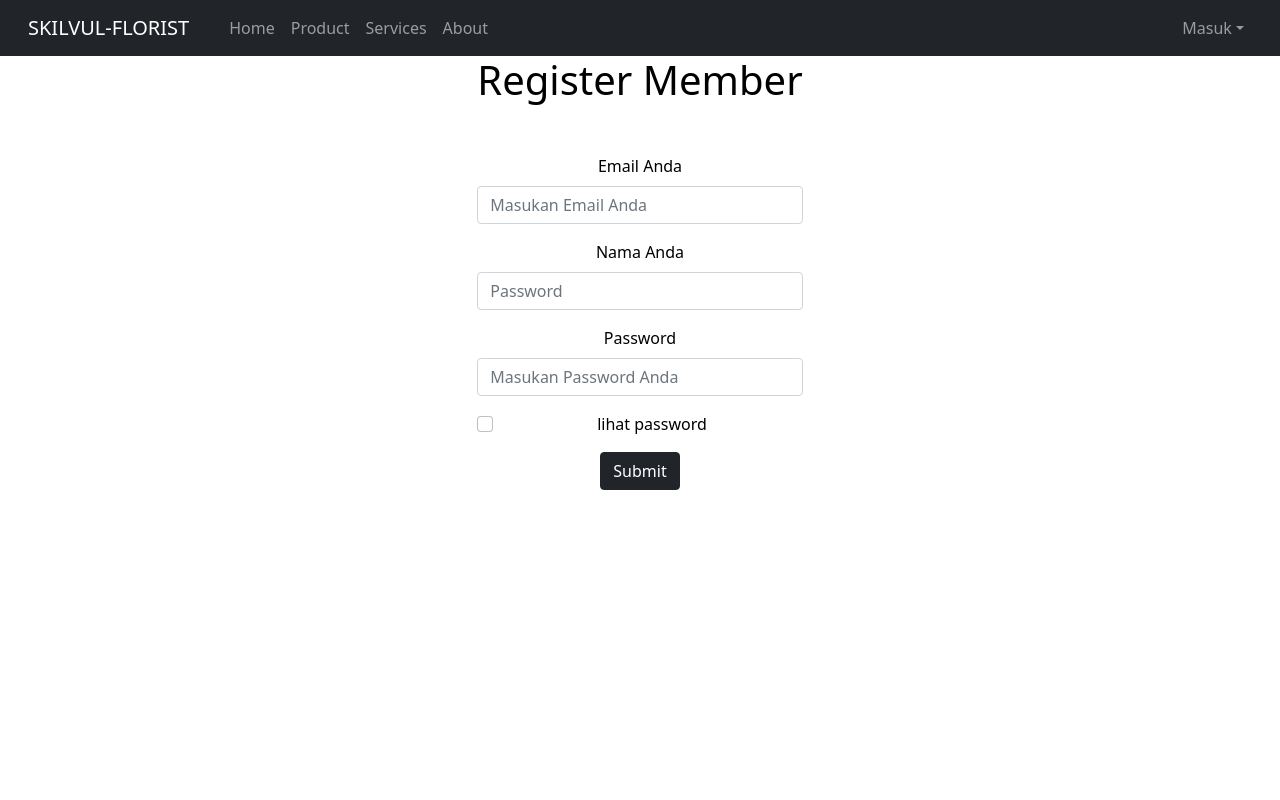
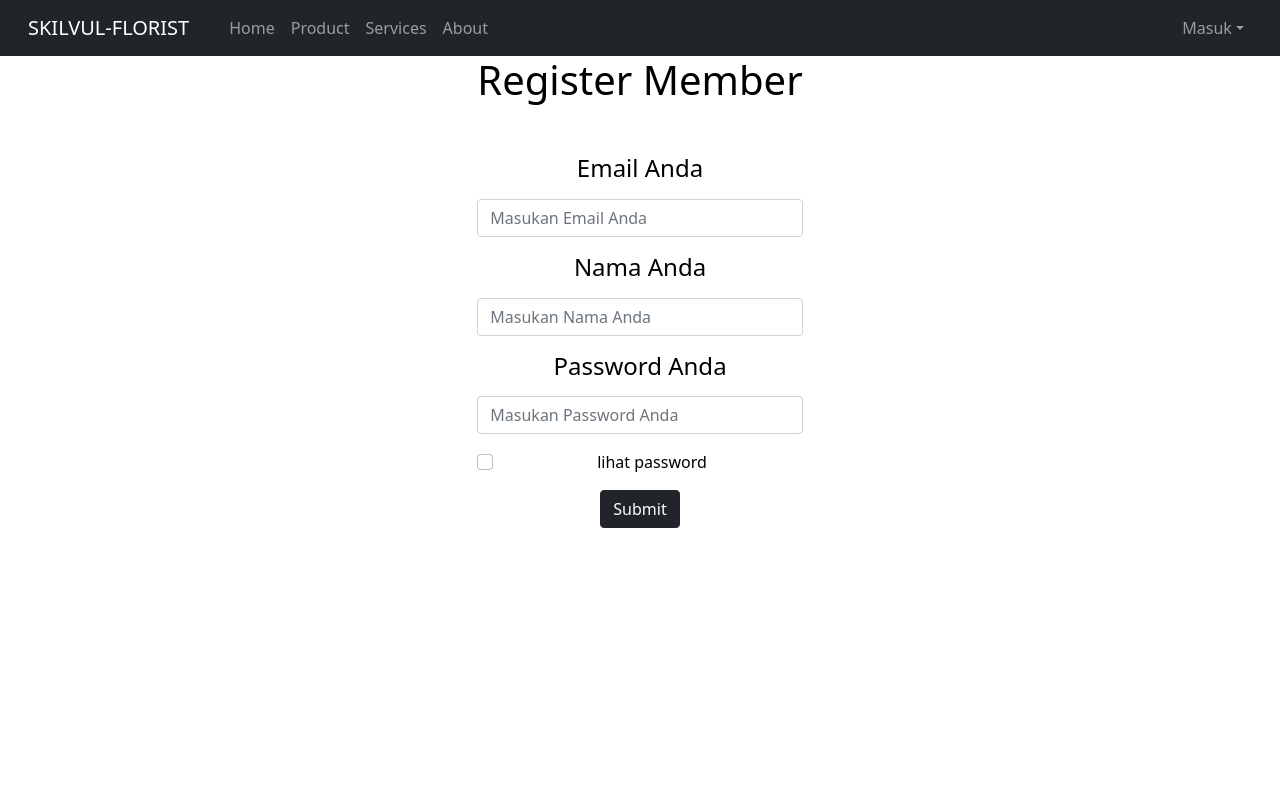
Before and after one commit to skillfull-florist/skilvul-florist, a React (Create React App) app: page /register in a window 1280 px wide. Shown: the top 800 px of the page. Built offline with nearby package versions, Linux system fonts and the light colour scheme.

Commit message:
validasi alert register

```diff
--- a/src/components/login/Register.js
+++ b/src/components/login/Register.js
@@ -1,16 +1,44 @@
-import React, { useState } from "react";
+import React, { useState, useEffect } from "react";
 import { Button, Form } from "react-bootstrap";
 
 function Register() {
   const [userData, setUserData] = useState({ email: "", username: "", password: "" });
+
+  const [formError, setFormError] = useState({});
+  const [isSubmit, setIsSubmit] = useState(false);
+
   const handleChange = (event) => {
     setUserData({ ...userData, [event.target.name]: event.target.value });
   };
 
   const handleSubmit = (event) => {
-    console.log("test");
-    const data = JSON.stringify(userData);
-    localStorage.setItem("user", data);
+    event.preventDefault();
+    setFormError(validasi(userData));
+    setIsSubmit(true);
+    // const data = JSON.stringify(userData);
+    // localStorage.setItem("user", data);
+  };
+
+  useEffect(() => {
+    if (Object.keys(formError).length === 0 && isSubmit) {
+      console.log(userData);
+    }
+  }, [formError]);
+
+  const validasi = (nilai) => {
+    const errors = {};
+    if (!nilai.email) {
+      errors.email = "Email Tidak Boleh Kosong";
+    }
+    if (!nilai.username) {
+      errors.username = "Nama Anda Tidak Boleh Kosong";
+    }
+    if (!nilai.password) {
+      errors.password = "Password Anda Tidak Boleh Kosong";
+    } else if (nilai.password.length < 8) {
+      errors.password = "Password lebih dari 8 Karakter ";
+    }
+    return errors;
   };
 
   const [lihatPass, setLihatpass] = useState(false);
@@ -23,19 +51,28 @@ function Register() {
       <div style={{ marginBottom: "50px" }}></div>
       <Form>
         <Form.Group className="mb-3" controlId="formBasicEmail">
-          <Form.Label>Email Anda</Form.Label>
+          <Form.Label>
+            <h4>Email Anda</h4>
+          </Form.Label>
           <Form.Control type="email" placeholder="Masukan Email Anda" name="email" onChange={handleChange} />
         </Form.Group>
+        <p>{formError.email}</p>
 
         <Form.Group className="mb-3" controlId="formBasicPassword">
-          <Form.Label>Nama Anda</Form.Label>
-          <Form.Control type="text" placeholder="Password" name="password" onChange={handleChange} />
+          <Form.Label>
+            <h4>Nama Anda</h4>
+          </Form.Label>
+          <Form.Control type="text" placeholder="Masukan Nama Anda" name="username" onChange={handleChange} />
         </Form.Group>
+        <p>{formError.username}</p>
 
         <Form.Group className="mb-3">
-          <Form.Label>Password</Form.Label>
-          <Form.Control type={lihatPass ? "text" : "password"} placeholder="Masukan Password Anda" name="username" onChange={handleChange} />
+          <Form.Label>
+            <h4>Password Anda</h4>
+          </Form.Label>
+          <Form.Control type={lihatPass ? "text" : "password"} placeholder="Masukan Password Anda" name="password" onChange={handleChange} />
         </Form.Group>
+        <p>{formError.password}</p>
 
         <Form.Group className="mb-3" controlId="formBasicCheckbox">
           <Form.Check type="checkbox" label="lihat password" onChange={lihatPassword} checked={lihatPass} />
```
